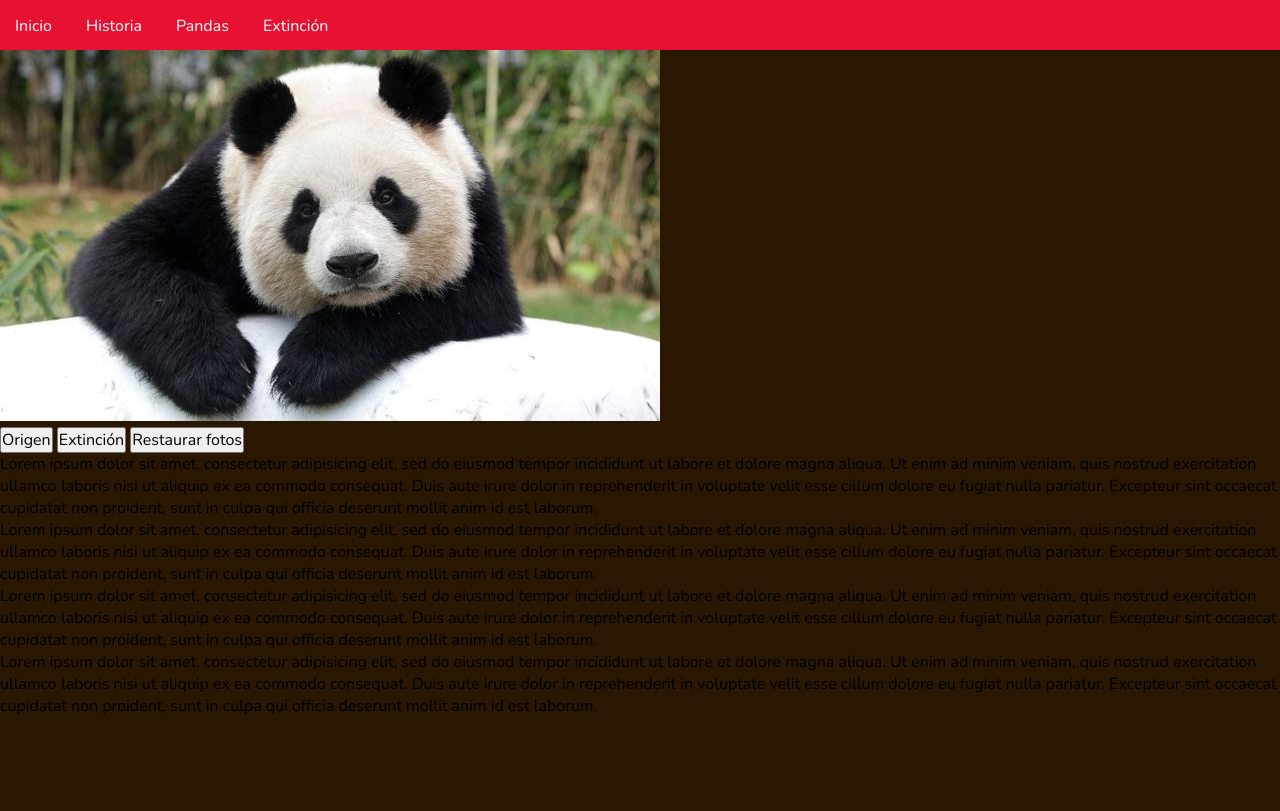
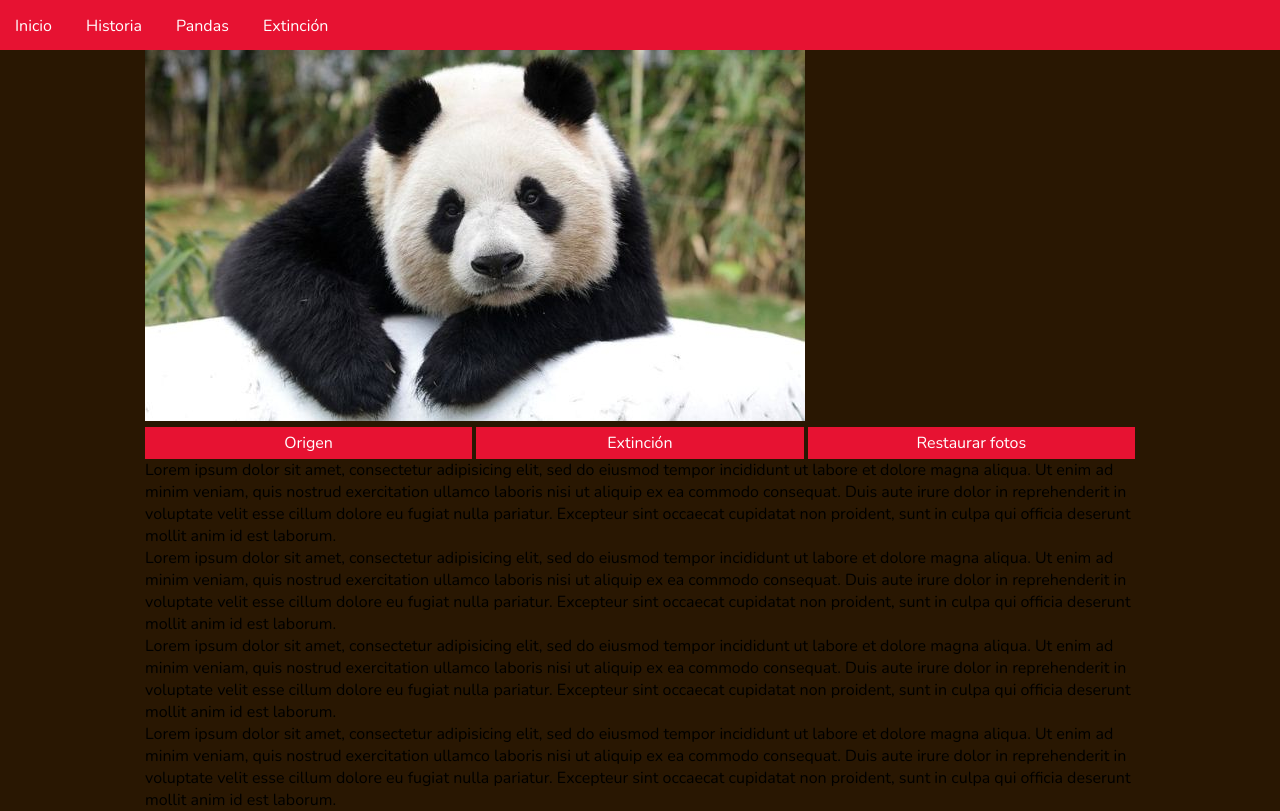
Before and after one commit to FlorTello/pandapanda, a plain HTML site: page index.html in a window 1280 px wide. Drawn offline with nearby package versions, Linux system fonts and the light colour scheme.

Commit message:
buttons style ok

```diff
--- a/assets/css/main.css
+++ b/assets/css/main.css
@@ -1,6 +1,7 @@
 * {
   box-sizing: border-box;
   font-family: 'Nunito', sans-serif;
+  text-decoration: none;
   font-size: 16px;
   margin: 0;
   padding: 0;
@@ -18,7 +19,6 @@ nav {
 }
 
 .nav-bar a {
-  text-decoration: none;
   color: #fff;
   transition: 0.3s;
 }
@@ -32,3 +32,20 @@ nav {
   list-style: none;
   padding: 15px;
 }
+
+.container {
+  width: 990px;
+  margin: auto;
+}
+
+.options button {
+  background-color: rgb(231, 18, 50);
+  color: #fff;
+  border: none;
+  padding: 5px;
+  width: 33.05%
+}
+
+.options button:hover {
+  background-color: rgb(255, 40, 72);
+}
```
